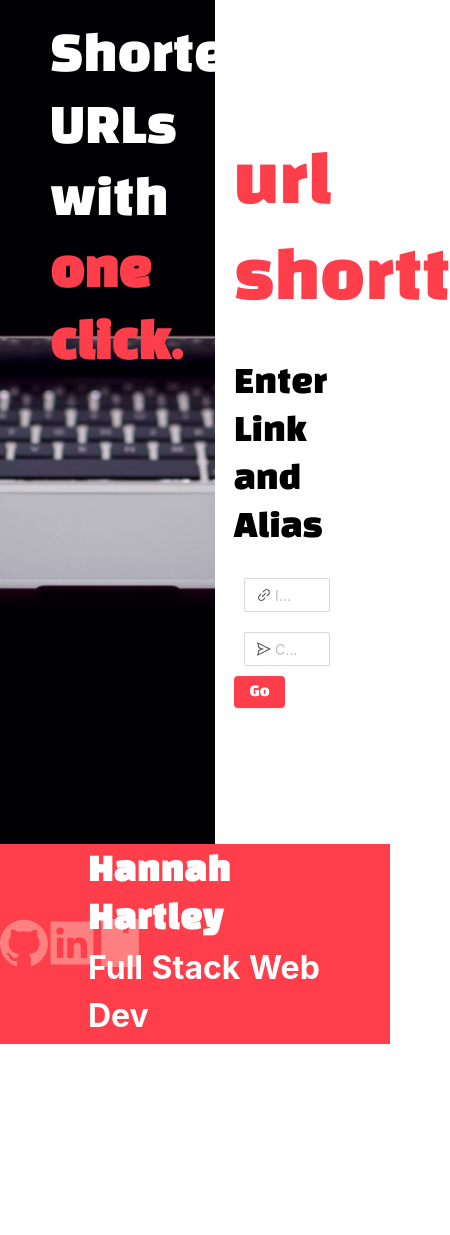
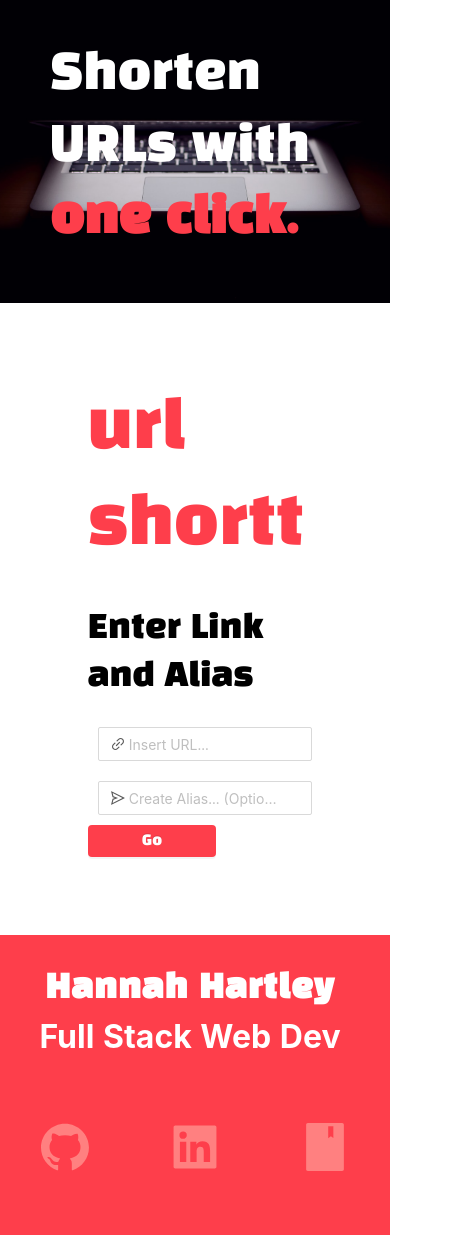
Before and after one commit to meep-morp/URL-Shortener-FrontEnd, a React (Create React App) app: page / in a window 390 px wide. Shown: the whole page, 450 px wide, since content can reach past the window. Before the commit the page ends 1044 px from the top, so only its background shows below. Built offline with nearby package versions, Linux system fonts and the light colour scheme.

Commit message:
Added responsivness for mobile and tablet view

```diff
--- a/src/App.js
+++ b/src/App.js
@@ -13,7 +13,7 @@ function App() {
 				<Route path="/" exact>
 					<div className="home-container">
 						<Banner />
-						<section>
+						<section className="form">
 							<Form />
 						</section>
 					</div>
--- a/src/styles/index.css
+++ b/src/styles/index.css
@@ -289,3 +289,52 @@ footer {
   background-color: white;
   border-radius: 10px;
 }
+
+/* MEDIA QUERIES */
+
+@media (max-width: 768px) {
+  .home-container {
+    flex-direction: column;
+  }
+  .form {
+    width: 300%;
+  }
+  .banner {
+    height: 20%;
+    width: 100%;
+  }
+  .home-container section {
+    width: 100%;
+    padding: 20% 0;
+    display: flex;
+    justify-content: center;
+  }
+
+  .form-container {
+    width: 100%;
+  }
+}
+
+@media (max-width: 700px) {
+  .links {
+    width: 50%;
+  }
+}
+
+@media (max-width: 550px) {
+  footer {
+    flex-direction: column-reverse;
+    height: 300px;
+    align-items: center;
+  }
+  .links {
+    width: 100%;
+  }
+
+  .about {
+    width: 100%;
+    align-items: center;
+    text-align: center;
+    margin-top: 30px;
+  }
+}
```
